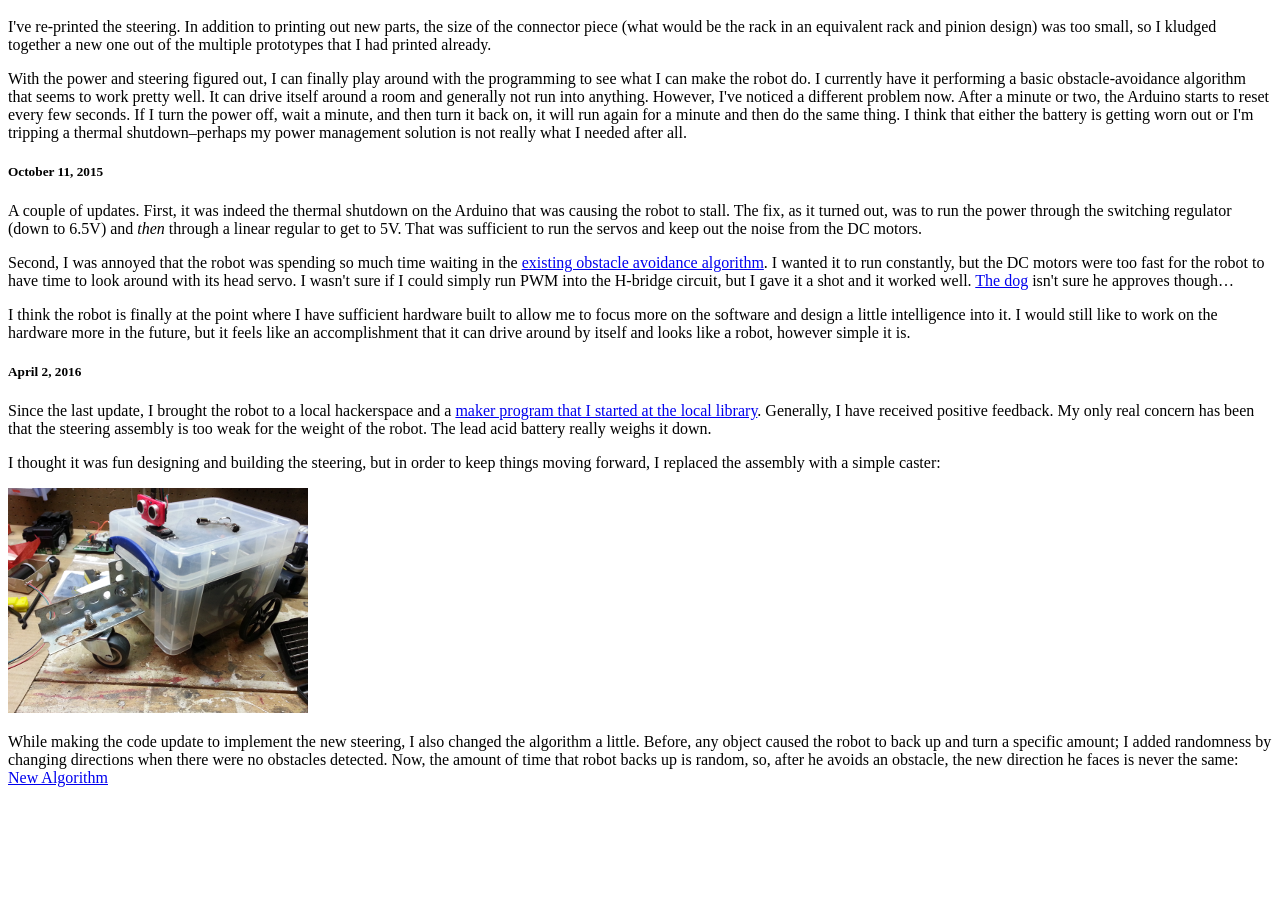
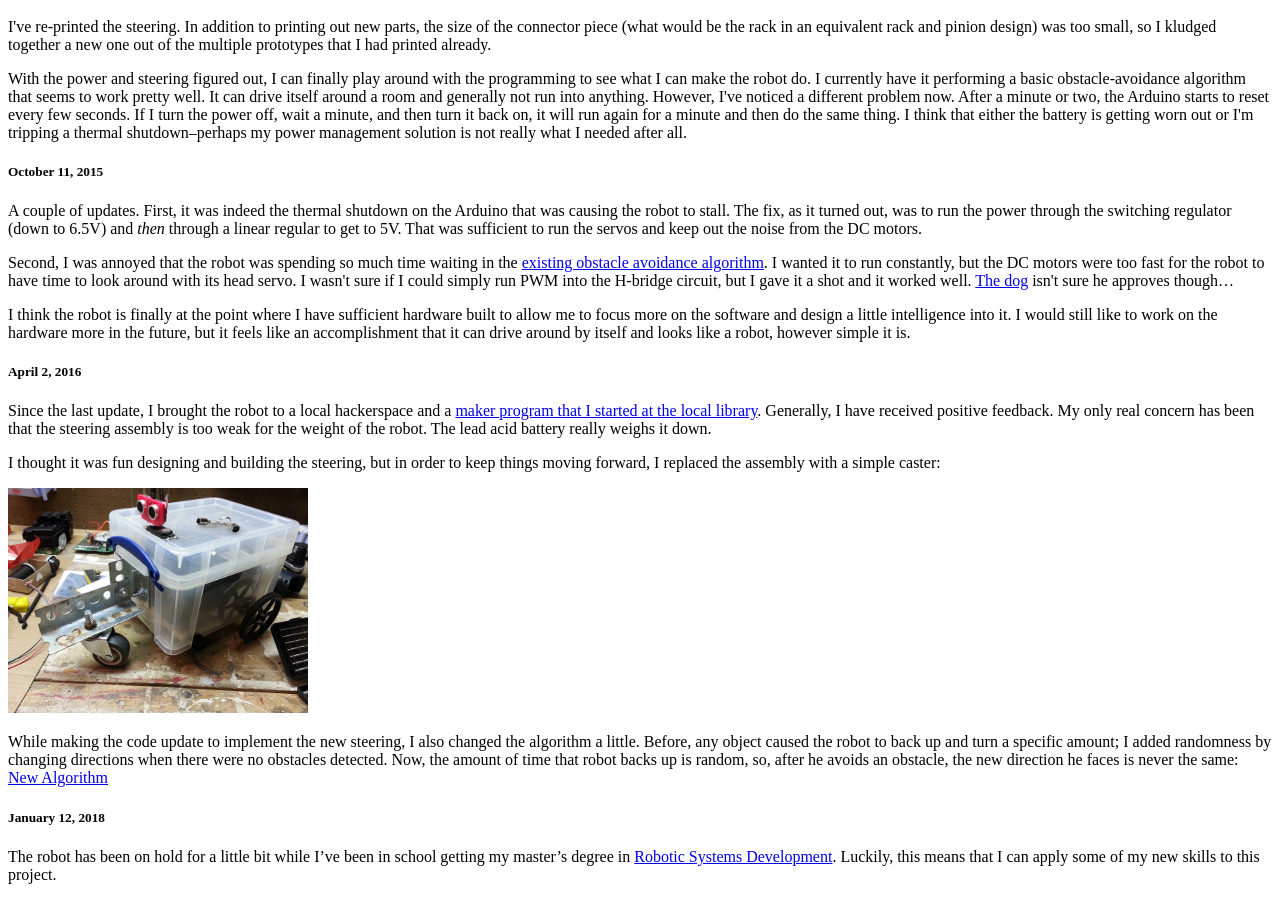
Before and after one commit to Angineer/Angineer.github.io, a Jekyll site: the page built from _posts/2017-06-10-Robot.md, in a window 1280 px wide and 900 px high, scrolled down 2058 px. Built offline with Jekyll 4.4.1, drawn with Linux system fonts in a browser that asks for light colours; before the commit the page ends 2861 px from its top, so only the background shows below that.

Commit message:
Started a new update

```diff
--- a/_posts/2017-06-10-Robot.md
+++ b/_posts/2017-06-10-Robot.md
@@ -73,3 +73,6 @@ I thought it was fun designing and building the steering, but in order to keep t
 ![](/pictures/Steering3.png)
 
 While making the code update to implement the new steering, I also changed the algorithm a little. Before, any object caused the robot to back up and turn a specific amount; I added randomness by changing directions when there were no obstacles detected. Now, the amount of time that robot backs up is random, so, after he avoids an obstacle, the new direction he faces is never the same: [New Algorithm](https://youtu.be/w-Gu0EnD35M)
+
+##### January 12, 2018
+The robot has been on hold for a little bit while I've been in school getting my master's degree in [Robotic Systems Development](https://mrsdprojects.ri.cmu.edu/2016teami/). Luckily, this means that I can apply some of my new skills to this project.
```
